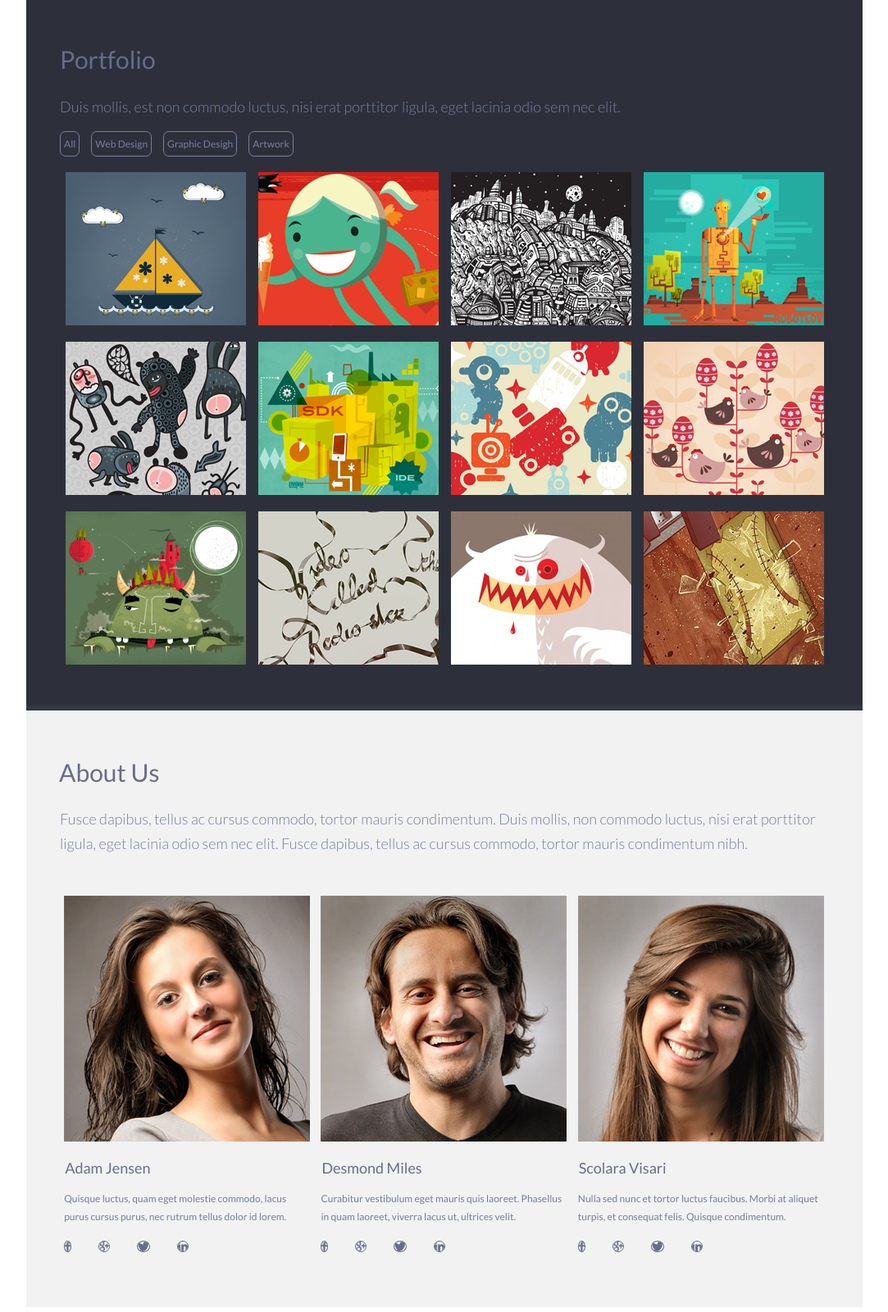
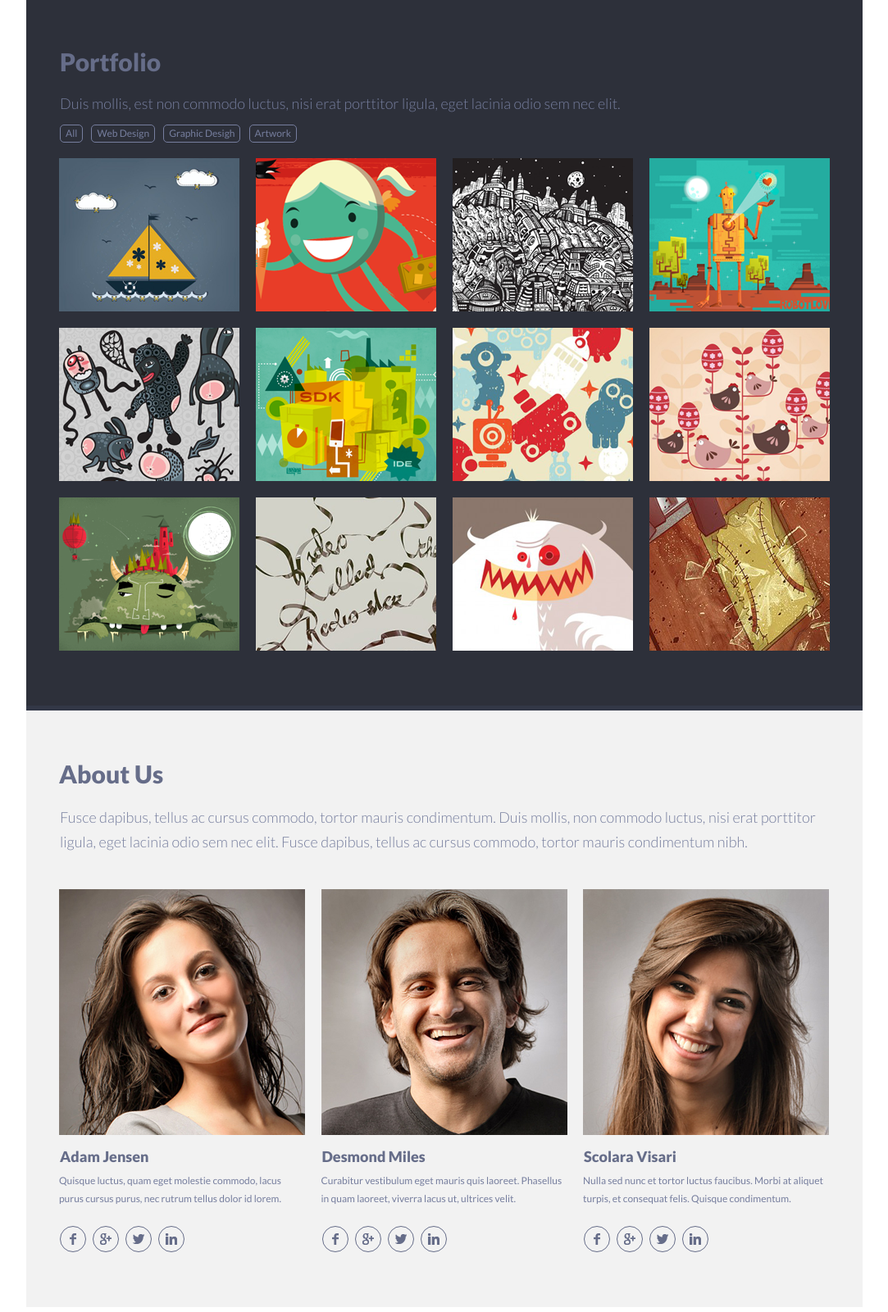
Before and after one commit to AliakseiLasevich/singolo, a plain HTML site: page index.html in a window 1280 px wide. Shown: the part 1198-2799 px from the top of the page at 82% size, without its empty margins (98-1181 px from the left). Drawn offline with Linux system fonts and the light colour scheme.

Commit message:
fix: css align by template

```diff
--- a/index.html
+++ b/index.html
@@ -145,42 +145,69 @@
         </div>
         <div class="authors_wrapper">
             <div class="author">
-                                <img src="assets/author01.png"/>
+                <img src="assets/author01.png" class="author_photo"/>
                 <div class="author_name">Adam Jensen</div>
                 <div class="author_description">Quisque luctus, quam eget molestie commodo, lacus purus cursus purus,
                     nec rutrum tellus dolor id lorem.
                 </div>
                 <div class="author_socials">
+                    <div class="social_icon_wrapper">
                         <img src="assets/facebook.png" class="social" alt="facebook">
+                    </div>
+
+                    <div class="social_icon_wrapper">
                         <img src="assets/google+.png" class="social" alt="g+">
+                    </div>
+                    <div class="social_icon_wrapper">
                         <img src="assets/twitter.png" class="social" alt="twitter">
+                    </div>
+                    <div class="social_icon_wrapper">
                         <img src="assets/linkedin.png" class="social" alt="linkedin">
                     </div>
                 </div>
+            </div>
             <div class="author">
-                <img src="assets/author02.png"/>
+                <img src="assets/author02.png" class="author_photo"/>
                 <div class="author_name">Desmond Miles</div>
                 <div class="author_description">Curabitur vestibulum eget mauris quis laoreet. Phasellus in quam
                     laoreet, viverra lacus ut, ultrices velit.
                 </div>
                 <div class="author_socials">
+                    <div class="social_icon_wrapper">
                         <img src="assets/facebook.png" class="social" alt="facebook">
+                    </div>
+
+                    <div class="social_icon_wrapper">
                         <img src="assets/google+.png" class="social" alt="g+">
+                    </div>
+                    <div class="social_icon_wrapper">
                         <img src="assets/twitter.png" class="social" alt="twitter">
+                    </div>
+                    <div class="social_icon_wrapper">
                         <img src="assets/linkedin.png" class="social" alt="linkedin">
                     </div>
                 </div>
+            </div>
             <div class="author">
-                <img src="assets/author03.png"/>
+                <img src="assets/author03.png" class="author_photo"/>
                 <div class="author_name">Scolara Visari</div>
                 <div class="author_description">Nulla sed nunc et tortor luctus faucibus. Morbi at aliquet turpis, et
                     consequat felis. Quisque condimentum.
                 </div>
                 <div class="author_socials">
+                    <div class="social_icon_wrapper">
                         <img src="assets/facebook.png" class="social" alt="facebook">
+                    </div>
+
+                    <div class="social_icon_wrapper">
                         <img src="assets/google+.png" class="social" alt="g+">
+                    </div>
+                    <div class="social_icon_wrapper">
                         <img src="assets/twitter.png" class="social" alt="twitter">
+                    </div>
+                    <div class="social_icon_wrapper">
                         <img src="assets/linkedin.png" class="social" alt="linkedin">
+                    </div>
                 </div>
             </div>
         </div>
--- a/singolo1.css
+++ b/singolo1.css
@@ -261,9 +261,10 @@ header .header_text_logo span {
     color: #666d89;
     font-family: Lato, serif;
     font-size: 30px;
-    font-weight: 400;
-    line-height: 17.86px;
-    margin: 67px 0 33px 41px;
+    font-weight: 900;
+    line-height: 18px;
+    margin: 69px 0 22px 41px;
+    height: 23px;
 }
 
 .portfolio_description {
@@ -272,24 +273,29 @@ header .header_text_logo span {
     font-size: 18px;
     font-weight: 300;
     line-height: 30px;
-    margin: 0 0 15px 41px;
+    margin: 0 0 24px 41px;
+    height: 17px;
 }
 
 .portfolio_menu {
     margin: 0 0 19px 41px;
+    width: 289px;
+    display: flex;
+    justify-content: space-between;
 }
 
 .portfolio_menu_item {
     display: inline-block;
     border: 1px #767e9e solid;
-    border-radius: 7px;
-    padding: 4px;
-    margin-right: 10px;
+    border-radius: 5px;
+    padding-left: 6px;
+    padding-right: 6px;
     color: #767e9e;
     font-family: Lato;
     font-size: 12px;
     font-weight: 400;
-    line-height: 21.56px;
+    line-height: 20px;
+    text-align: center;
 }
 
 .portfolio_images_wrapper {
@@ -301,7 +307,7 @@ header .header_text_logo span {
     margin: 0 auto;
     width: 940px;
     display: flex;
-    justify-content: space-around;
+    justify-content: space-between;
     height: 209px;
     flex-wrap: wrap;
 
@@ -335,16 +341,16 @@ header .header_text_logo span {
     height: 6px;
     background-color: white;
     position: absolute;
-    bottom: 0px;
+    bottom: 0;
 }
 
 .about_us_title {
     color: #666d89;
     font-family: Lato;
     font-size: 30px;
-    font-weight: 400;
+    font-weight: 900;
     line-height: 18px;
-    margin: 66px 0 33px 40px;
+    margin: 68px 0 29px 40px;
 }
 
 .about_us_description {
@@ -353,14 +359,14 @@ header .header_text_logo span {
     font-size: 18px;
     font-weight: 300;
     line-height: 30px;
-    margin: 0 40px 49px 41px;
+    margin: 0 40px 43px 41px;
 }
 
 .authors_wrapper {
     margin: 0 auto;
     width: 940px;
     display: flex;
-    justify-content: space-around;
+    justify-content: space-between;
     flex-wrap: wrap;
 }
 
@@ -369,13 +375,17 @@ header .header_text_logo span {
     height: 443px;
 }
 
+.author_photo {
+margin-bottom: 13px;
+}
+
 .author_name {
     color: #666d89;
     font-family: Lato;
     font-size: 18px;
-    font-weight: 400;
+    font-weight: 900;
     line-height: 18px;
-    margin: 19px 0 18px 1px;
+    margin: 0 0 10px 1px;
 }
 
 .author_description {
@@ -384,22 +394,23 @@ header .header_text_logo span {
     font-size: 12px;
     font-weight: 400;
     line-height: 22px;
-    margin-bottom: 18px;
+    margin-bottom: 22px;
 }
 
 .author_socials {
+    margin-left: 1px;
     width: 152px;
-    height: 32px;
     display: flex;
     justify-content: space-between;
 
 }
 
-.social {
+.social_icon_wrapper {
+    width: 32px;
+    height: 32px;
     border: 1px solid #666d89;
     border-radius: 50%;
-    max-height: 14px;
-
-    display: inline-block;
-
+    display: flex;
+    justify-content: center;
+    align-items: center;
 }
```
Lines whose indentation alone changed are shown as unchanged.
